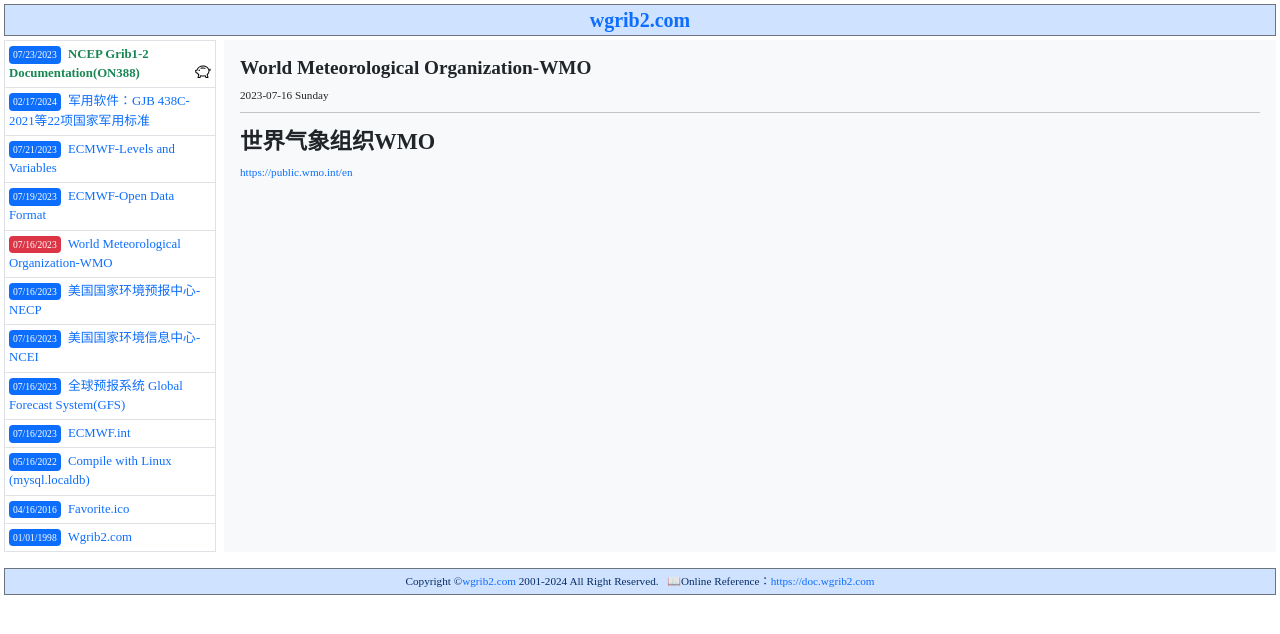
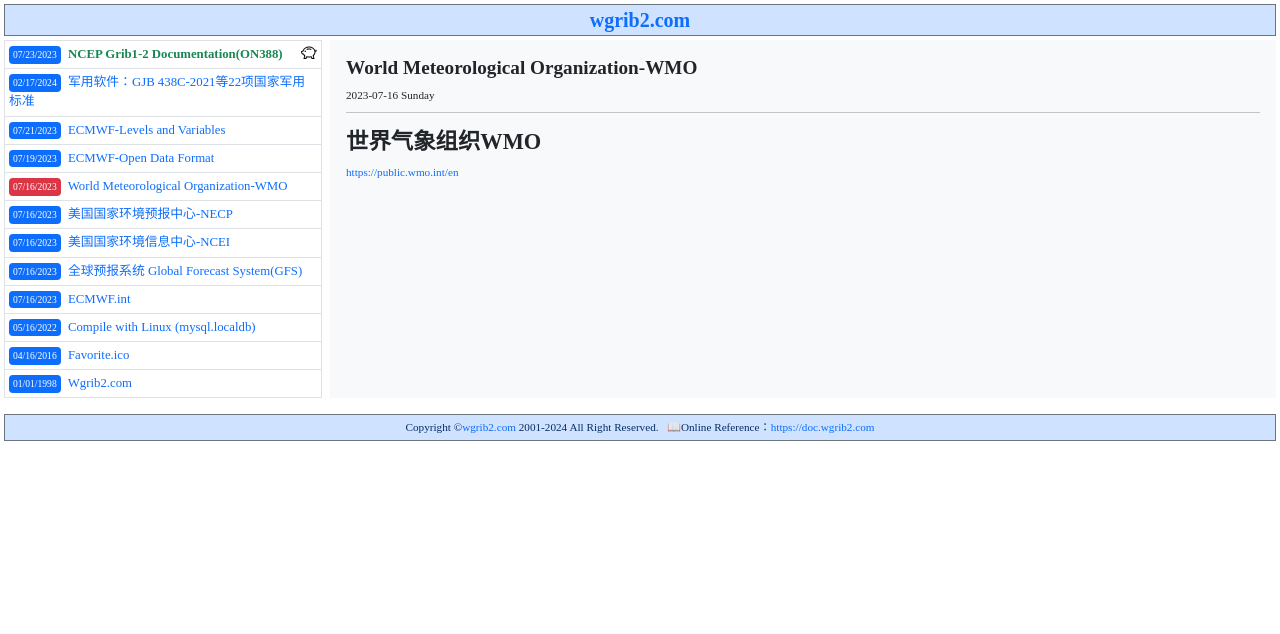
Before and after one commit to helloyuzz/wgrib2.com, a Jekyll site: the page built from _posts/2023-07-16-Who is WMO.md, in a window 1280 px wide. Shown: the top 634 px of the page. Built offline with Jekyll 4.4.1, drawn with Linux system fonts in a browser that asks for light colours.

Commit message:
Update post.html

```diff
--- a/_layouts/post.html
+++ b/_layouts/post.html
@@ -5,7 +5,7 @@
         <div class="container-fluid p-0 m-0">
             {% include top.html %}
             <div class="row mt-1 p-0 m-0">
-                <div class="col-2 p-0 m-0">
+                <div class="col-3 p-0 m-0">
                     {% include articles.html %}
                 </div>
                 <div class="col bg-light p-3 m-0 ms-2">
```
